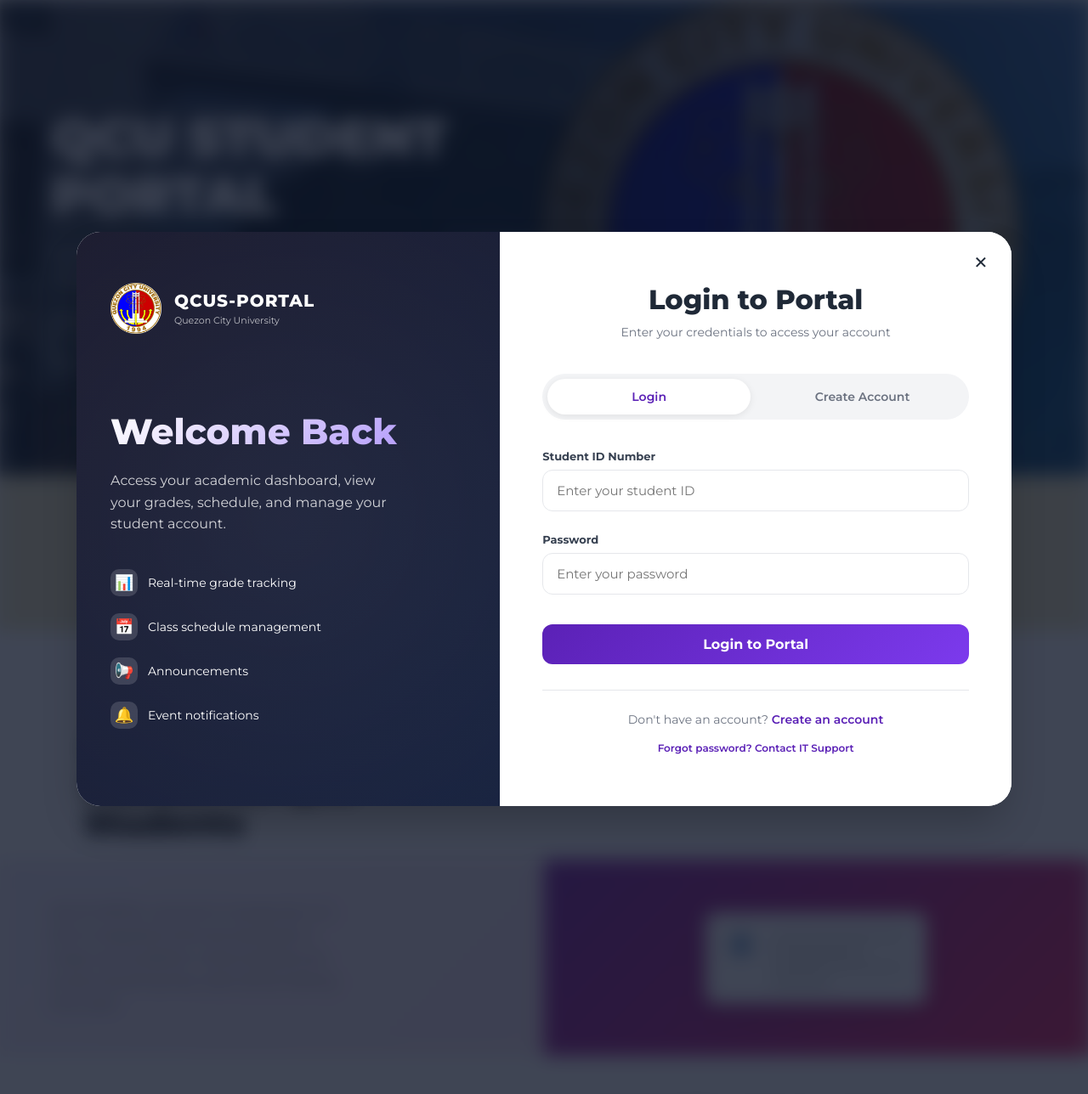
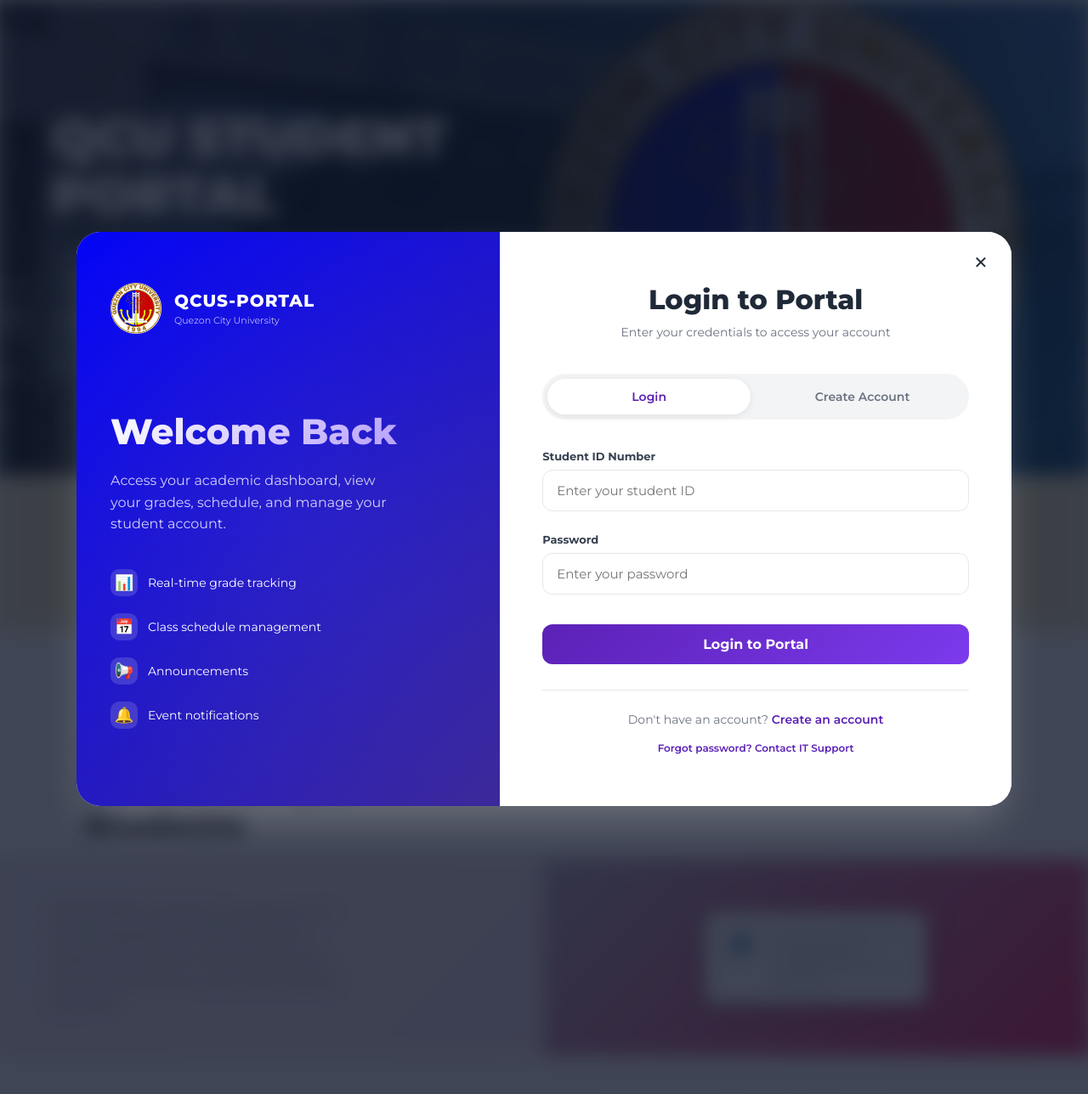
Before and after one commit to gyryan/WEBSYS-FINAL, a PHP site: page /login.php in a window 1280 px wide. Shown: the part 82-1370 px from the top of the page at 85% size. Run offline with PHP 8.4, Linux system fonts and the light colour scheme.

Commit message:
ayos na lahat, design nalang

```diff
--- a/dashboard/SchoolSched.php
+++ b/dashboard/SchoolSched.php
@@ -73,7 +73,7 @@ if ($studentSection) {
 
     /* ── Sidebar ── */
     .sidebar {
-      background: linear-gradient(180deg,#3b0d51 0%,#14132b 100%);
+      background: linear-gradient(180deg,#150edb 0%, #1f2937 100%);
       color: #f8fafc; padding: 32px 24px;
       display: flex; flex-direction: column; gap: 32px;
       position: sticky; top: 0; height: 100vh;
--- a/dashboard/account.php
+++ b/dashboard/account.php
@@ -59,7 +59,7 @@ $fullName  = $user['first_name'] . ' ' . $user['last_name'];
 
     /* ── Sidebar ── */
     .sidebar {
-      background: linear-gradient(180deg,#3b0d51 0%,#14132b 100%);
+      background: linear-gradient(180deg,#150edb 0%, #1f2937 100%);
       color: #f8fafc; padding: 32px 24px;
       display: flex; flex-direction: column; gap: 32px;
       position: sticky; top: 0; height: 100vh;
--- a/dashboard/dashboard.php
+++ b/dashboard/dashboard.php
@@ -70,7 +70,7 @@ while ($row = mysqli_fetch_assoc($events_result)) {
     .app-shell { display: grid; grid-template-columns: 280px 1fr; min-height: 100vh; }
 
     .sidebar {
-      background: linear-gradient(180deg,#3b0d51 0%,#14132b 100%);
+      background: linear-gradient(180deg,#150edb 0%, #1f2937 100%);
       color: #f8fafc; padding: 32px 24px;
       display: flex; flex-direction: column; gap: 32px;
       position: sticky; top: 0; height: 100vh;
@@ -400,7 +400,7 @@ while ($row = mysqli_fetch_assoc($events_result)) {
                   <div class="event-month"><?= date('M', strtotime($event['event_date'])) ?></div>
                 </div>
                 <div class="event-info">
-                  <h4><?= htmlspecialchars($event['$jsEvents']) ?></h4>
+                  <h4><?= htmlspecialchars($event['title']) ?></h4>
                   <p><?= htmlspecialchars($event['location'] ?? 'Location TBA') ?></p>
                   <p><?= date('g:i A', strtotime($event['event_time'] ?? '00:00:00')) ?></p>
                 </div>
--- a/dashboard/events.php
+++ b/dashboard/events.php
@@ -67,7 +67,7 @@ $categoryLabels = [
     .app-shell { display: grid; grid-template-columns: 280px 1fr; min-height: 100vh; }
 
     .sidebar {
-      background: linear-gradient(180deg,#3b0d51 0%,#14132b 100%);
+      background: linear-gradient(180deg,#150edb 0%, #1f2937 100%);
       color: #f8fafc; padding: 32px 24px;
       display: flex; flex-direction: column; gap: 32px;
       position: sticky; top: 0; height: 100vh;
--- a/dashboard/grades.php
+++ b/dashboard/grades.php
@@ -181,7 +181,7 @@ foreach ($student_grades as $course) {
 
     /* ── Sidebar ── */
     .sidebar {
-      background: linear-gradient(180deg,#3b0d51 0%,#14132b 100%);
+      background: linear-gradient(180deg,#150edb 0%, #1f2937 100%);
       color: #f8fafc; padding: 32px 24px;
       display: flex; flex-direction: column; gap: 32px;
       position: sticky; top: 0; height: 100vh;
--- a/landingpage/login.php
+++ b/landingpage/login.php
@@ -332,7 +332,7 @@ session_start();
     }
 
     .purple-card {
-      background: linear-gradient(135deg, #7b1fa2, #e91e63);
+      background: linear-gradient(135deg, #bdadc5, #e91e63);
       position: relative;
     }
 
@@ -658,7 +658,7 @@ session_start();
       min-height: 580px;
       background: #fff;
       border-radius: 28px;
-      box-shadow: 0 25px 50px -12px rgba(0, 0, 0, 0.25);
+      box-shadow: 0 25px 50px -12px rgba(255, 255, 255, 0.25);
       display: flex;
       overflow: hidden;
       transform: scale(0.95);
@@ -672,7 +672,7 @@ session_start();
     /* ── BRAND PANEL ── */
     .brand-panel {
       flex: 1;
-      background: linear-gradient(135deg, #1a1a2e 0%, #16213e 100%);
+      background: linear-gradient(135deg, rgb(0, 0, 247) 0%, #392698 100%);
       color: white;
       padding: 60px 40px;
       display: flex;
--- a/landingpage/sign-up.php
+++ b/landingpage/sign-up.php
@@ -672,7 +672,7 @@ session_start();
     /* ── BRAND PANEL ── */
     .brand-panel {
       flex: 1;
-      background: linear-gradient(135deg, #1a1a2e 0%, #16213e 100%);
+      background: linear-gradient(135deg, rgb(0, 0, 247) 0%, #392698 100%);
       color: white;
       padding: 60px 40px;
       display: flex;
```
